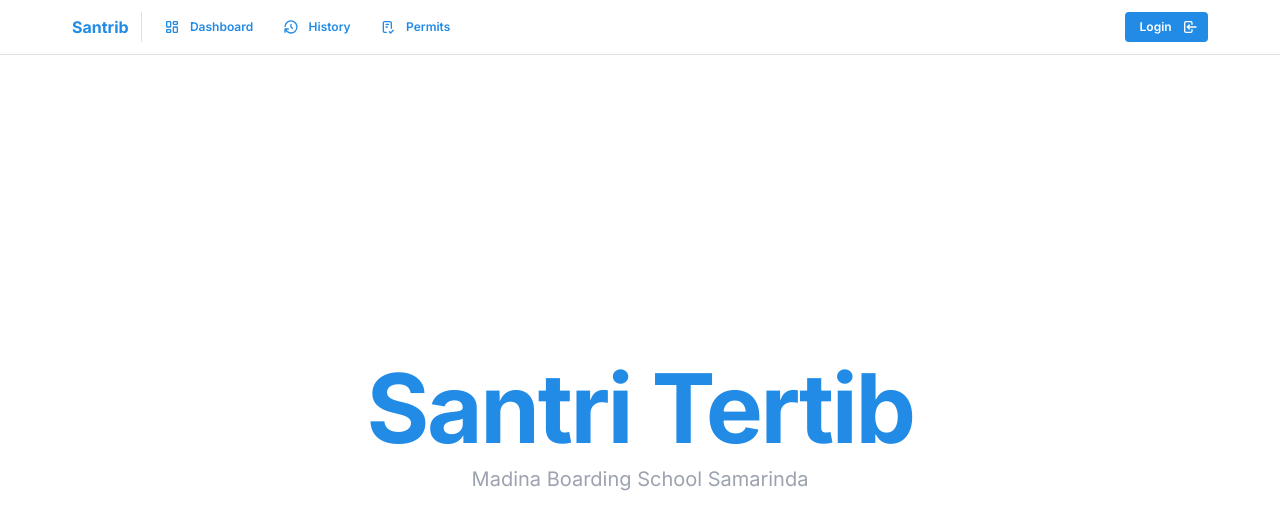
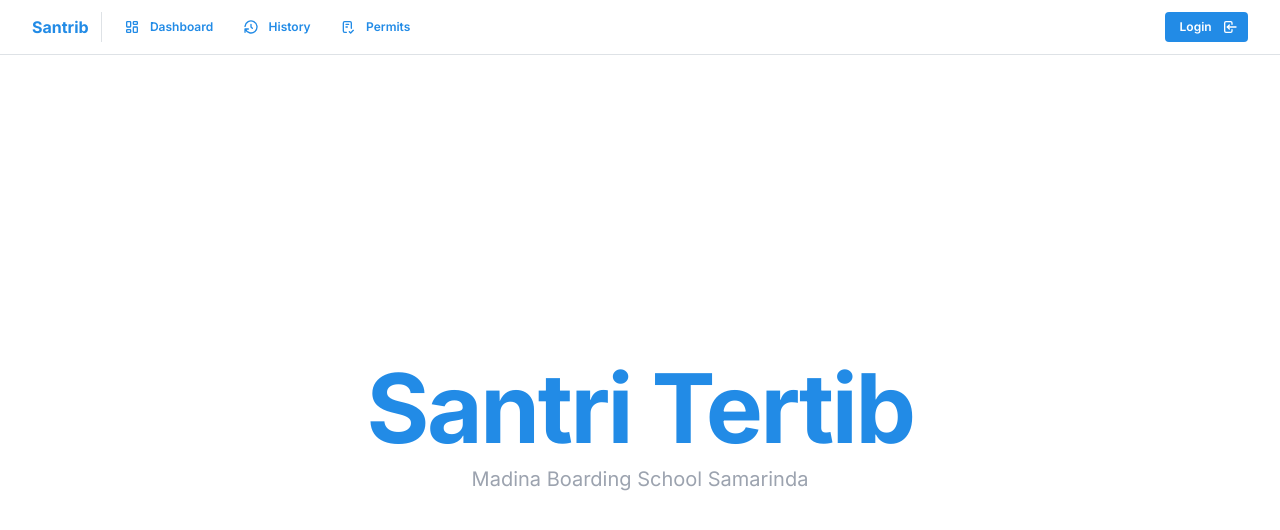
Before and after one commit to mafiefa02/santri-tertib, a Next.js app: page / in a window 1280 px wide. Shown: the top 530 px of the page. Built offline with nearby package versions, Linux system fonts and the light colour scheme; no server answers.

Commit message:
chore: remove custom padding and screens for res lower than xl

```diff
--- a/tailwind.config.ts
+++ b/tailwind.config.ts
@@ -14,13 +14,9 @@ const config: Config = {
     container: {
       center: true,
       padding: {
-        DEFAULT: '1rem',
-        lg: '2rem',
-        xl: '4rem',
+        DEFAULT: '2rem',
       },
       screens: {
-        md: '992px', // 62em
-        lg: '1200px', // 75em
         xl: '1408px', // 88em
       },
     },
```
